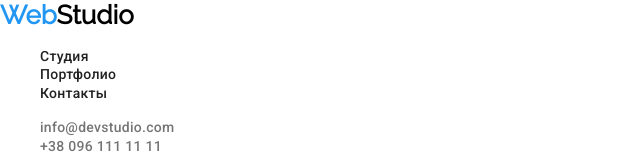
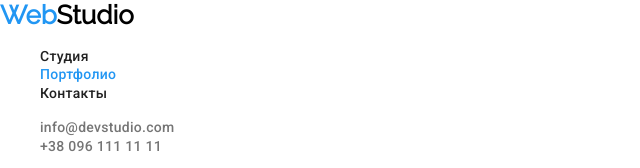
Before and after one commit to Mr-Myroslav/-Project-HW2, a plain HTML site: page portfolio.html in a window 1280 px wide. Shown: the top 168 px of the page, 0-640 px from the left. Drawn offline with nearby package versions, Linux system fonts and the light colour scheme.

Commit message:
Update style.css

```diff
--- a/css/style.css
+++ b/css/style.css
@@ -183,7 +183,7 @@ body {
 }
 /* --------------PORFOLIO HTML--------- */
 /* -------------header--------------- */
-.header-porfolio-color {
+.header-portfolio-color {
   color: var(--accent-color);
 }
 /* -------------content--------------- */
```
